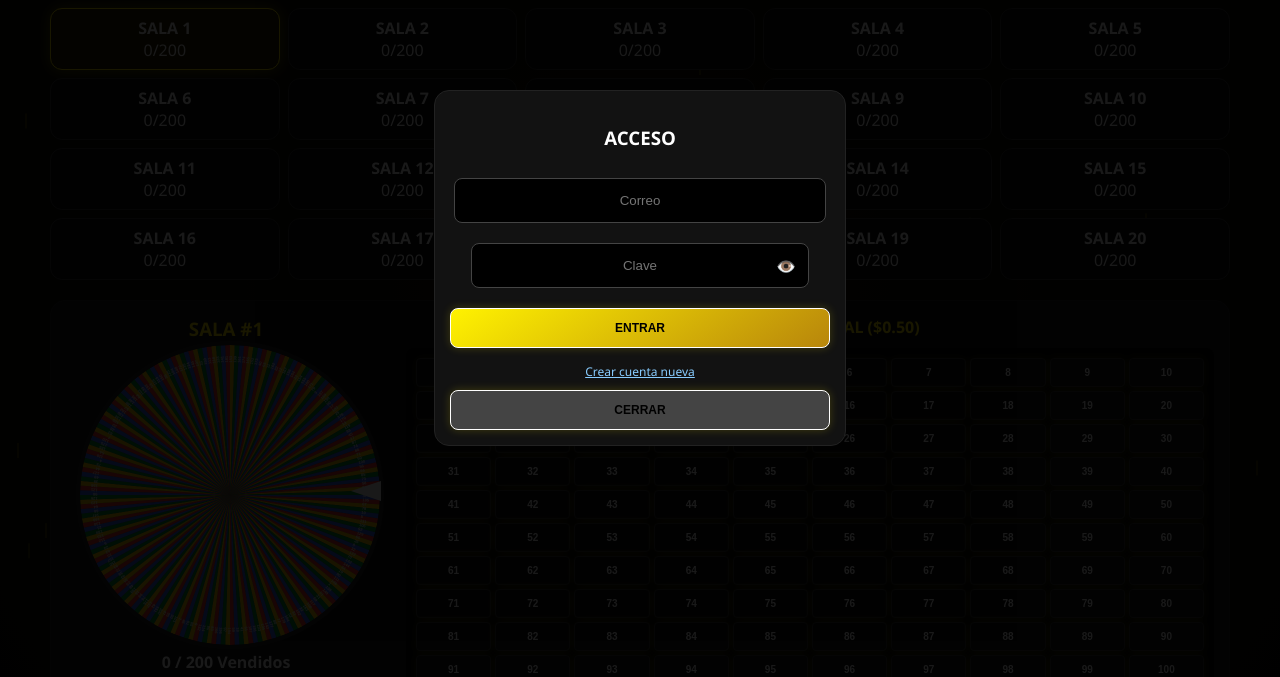
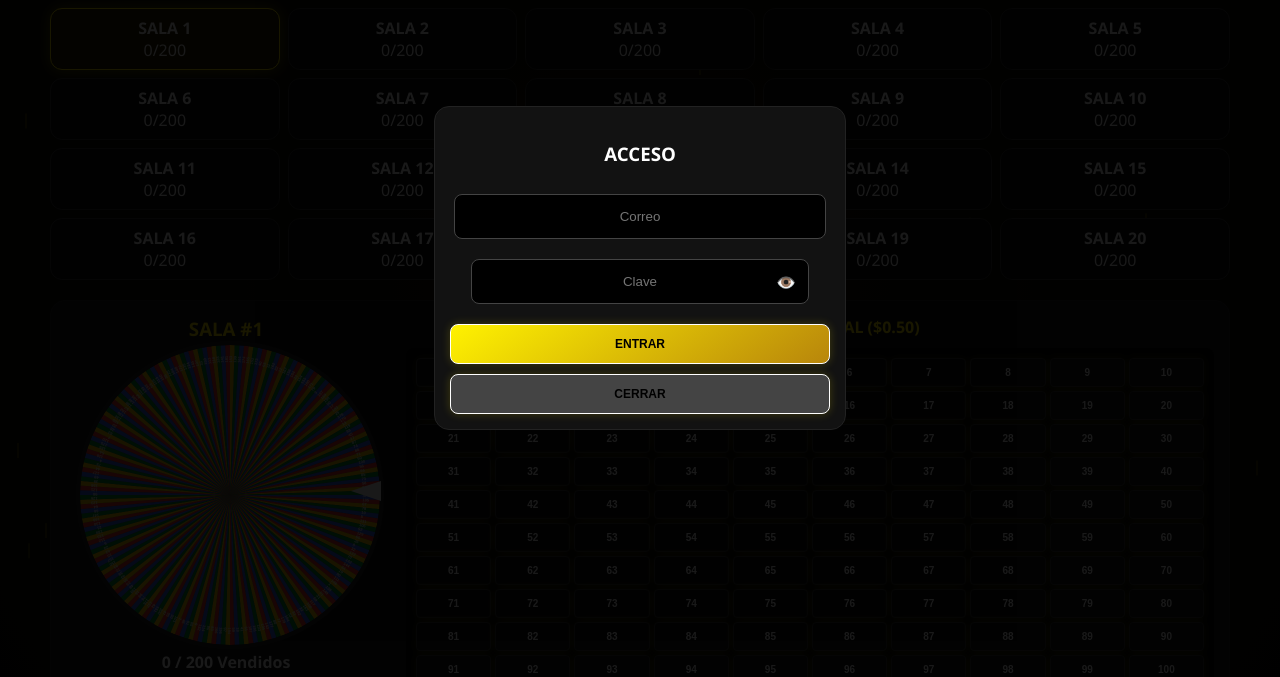
Before and after one commit to Globalcashtimepro/GlobalCashTime, a plain HTML site: page index.html in a window 1280 px wide. Both pictures are taken after a click on the button "LOGIN / REGISTRO". Shown: the part 122-799 px from the top of the page. Drawn offline with nearby package versions, Linux system fonts and the light colour scheme; no server answers.

Commit message:
index.html

```diff
--- a/index.html
+++ b/index.html
@@ -40,7 +40,6 @@
         input, select { width: 90%; padding: 14px; margin: 10px 0; background: #000; color: #fff; border: 1px solid #444; border-radius: 8px; text-align: center; }
         .password-wrapper { position: relative; width: 90%; margin: 0 auto; }
         .eye-icon { position: absolute; right: 15px; top: 50%; transform: translateY(-50%); cursor: pointer; color: #aaa; }
-        .auth-links { margin-top: 15px; font-size: 12px; color: var(--link); cursor: pointer; text-decoration: underline; }
         footer { width: 100%; padding: 30px 0; background: #0a0a0a; border-top: 1px solid #222; text-align: center; color: #555; font-size: 12px; }
         @media (max-width: 768px) { .salas-grid { grid-template-columns: repeat(2, 1fr); } .left-col, .right-col { width: 100%; } }
     </style>
@@ -171,9 +170,9 @@ function draw() {
 function openM(t) {
     const c = document.getElementById('modal-content'); document.getElementById('modal').style.display='flex';
     if(t==='auth') {
-        c.innerHTML = `<h3>ACCESO</h3><input id="auth-e" placeholder="Correo"><div class="password-wrapper"><input id="auth-p" type="password" placeholder="Clave"><span class="eye-icon" onclick="togglePass('auth-p')">👁️</span></div><button onclick="login()" style="width:100%; margin-top:10px;">ENTRAR</button><div class="auth-links" onclick="openM('reg')">Crear cuenta nueva</div>`;
+        c.innerHTML = `<h3>ACCESO</h3><input id="auth-e" placeholder="Correo"><div class="password-wrapper"><input id="auth-p" type="password" placeholder="Clave"><span class="eye-icon" onclick="togglePass('auth-p')">👁️</span></div><button onclick="login()" style="width:100%; margin-top:10px;">ENTRAR</button>`;
     } else if(t==='reg') {
-        c.innerHTML = `<h3>REGISTRO</h3><input id="reg-u" placeholder="Nombre de Usuario"><input id="reg-e" placeholder="Correo"><input id="reg-p" type="password" placeholder="Clave"><button onclick="register()" style="width:100%; margin-top:10px; background:var(--green)">REGISTRAR</button><div class="auth-links" onclick="openM('auth')">Ya tengo cuenta</div>`;
+        c.innerHTML = `<h3>REGISTRO</h3><input id="reg-u" placeholder="Usuario"><input id="reg-e" placeholder="Correo"><input id="reg-p" type="password" placeholder="Clave"><button onclick="register()" style="width:100%; margin-top:10px; background:var(--green)">REGISTRAR</button>`;
     }
     c.innerHTML += `<button onclick="closeM()" style="background:#444; margin-top:10px; width:100%;">CERRAR</button>`;
 }
```
